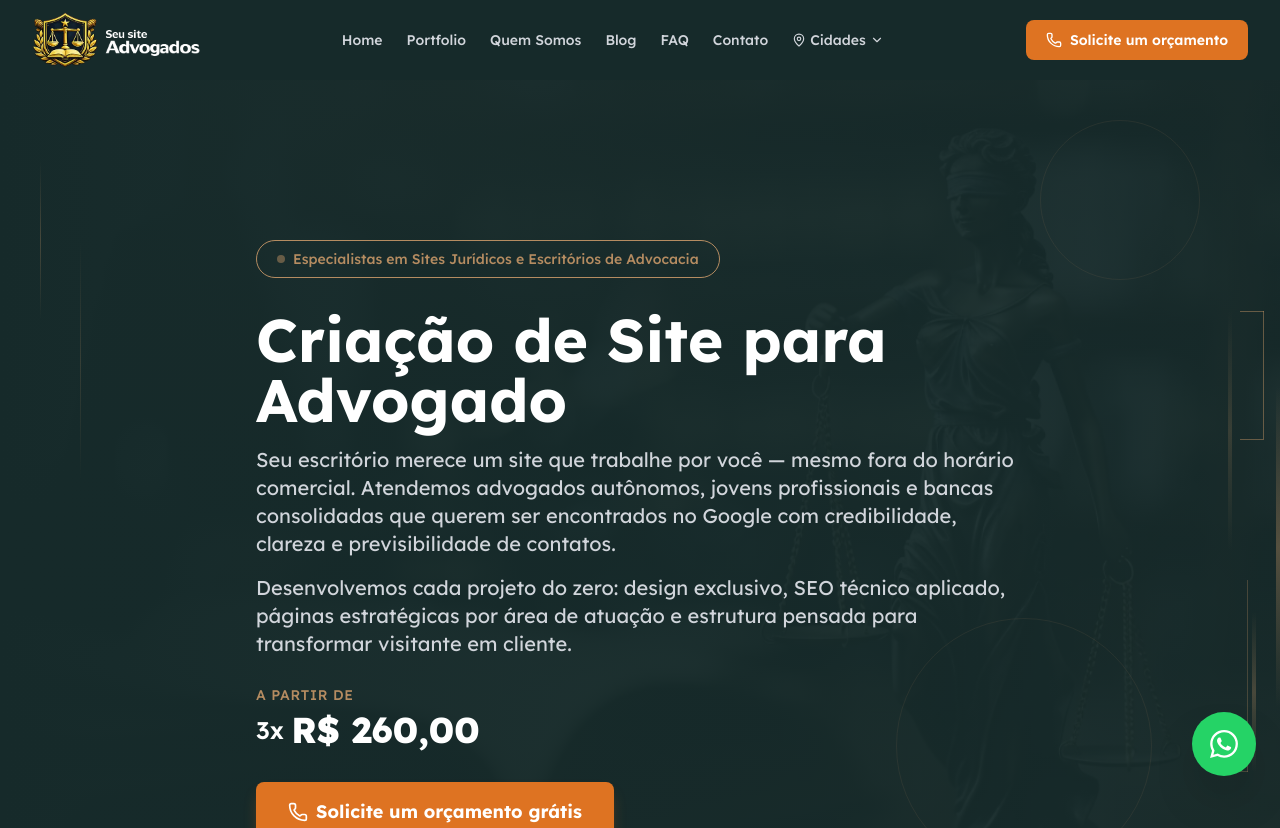
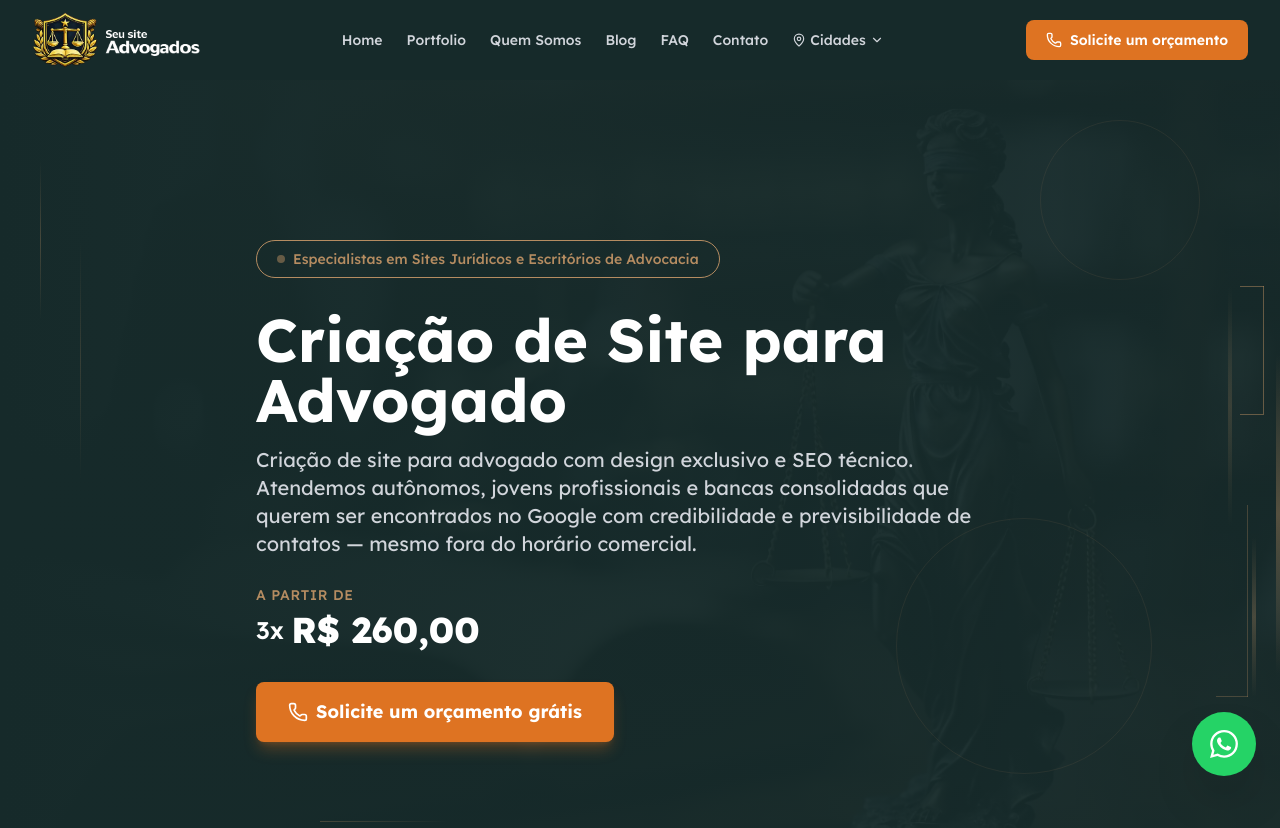
Before and after one commit to webpixeldf/seu-site-advogados, a Next.js app: page / in a window 1280 px wide. Shown: the top 828 px of the page. Built offline with nearby package versions, Linux system fonts and the light colour scheme.

Commit message:
refactor: hero com paragrafo unico e keyword principal no inicio

```diff
--- a/src/app/(frontend)/page.tsx
+++ b/src/app/(frontend)/page.tsx
@@ -190,11 +190,8 @@ export default function HomePage() {
               Criação de Site para Advogado
             </h1>
             {/* Paragraphs */}
-            <p className="text-gray-300 text-lg md:text-xl font-lexend leading-relaxed mb-4">
-              Seu escritório merece um site que trabalhe por você — mesmo fora do horário comercial. Atendemos advogados autônomos, jovens profissionais e bancas consolidadas que querem ser encontrados no Google com credibilidade, clareza e previsibilidade de contatos.
-            </p>
             <p className="text-gray-300 text-lg md:text-xl font-lexend leading-relaxed mb-6">
-              Desenvolvemos cada projeto do zero: design exclusivo, SEO técnico aplicado, páginas estratégicas por área de atuação e estrutura pensada para transformar visitante em cliente.
+              Criação de site para advogado com design exclusivo e SEO técnico. Atendemos autônomos, jovens profissionais e bancas consolidadas que querem ser encontrados no Google com credibilidade e previsibilidade de contatos — mesmo fora do horário comercial.
             </p>
 
             {/* Price */}
```
